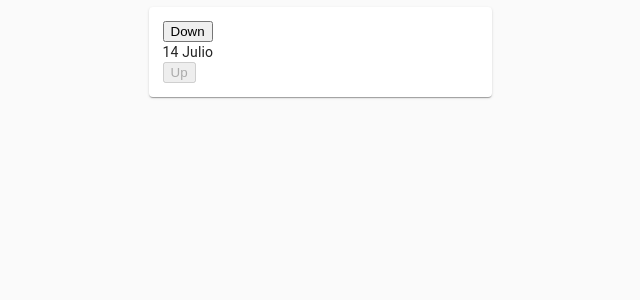
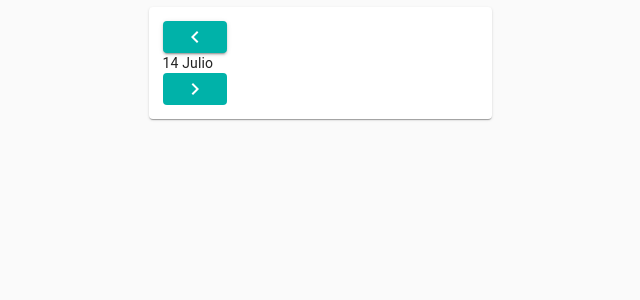
Before and after one commit to aronysalvador/AdmisionFront, a React (Create React App) app: page / in a window 1280 px wide. Shown: the top 300 px of the page, without its empty margins (320-960 px from the left). Built offline with nearby package versions, Linux system fonts and the light colour scheme.

Commit message:
Add colors to buttons

```diff
--- a/src/components/FechaSiniestro/FechaSiniestro.jsx
+++ b/src/components/FechaSiniestro/FechaSiniestro.jsx
@@ -1,5 +1,7 @@
 import React, { useEffect, useState } from "react";
 import { meses, getActualDate } from "../../util/FechasUtils";
+import { Button } from "@material-ui/core";
+import { KeyboardArrowLeft, KeyboardArrowRight } from "@material-ui/icons";
 
 const FechaSiniestro = () => {
   const [days, setDays] = useState(() => {
@@ -46,6 +48,7 @@ const FechaSiniestro = () => {
   }, [days, month, year, monthLastDay]);
 
   const { name: monthName } = meses.find((x) => x.id === month);
+
   console.log({
     days,
     monthName,
@@ -59,26 +62,32 @@ const FechaSiniestro = () => {
   return (
     <div className="fecha-container">
       <div className="caja">
-        <button
+        <Button
+          style={{ backgroundColor: "#00B2A9" }}
+          variant="contained"
+          size="small"
           onClick={() => {
             setDays((d) => --d);
           }}
         >
-          Down
-        </button>
+          <KeyboardArrowLeft style={{ color: "#FFFFFF" }} />
+        </Button>
       </div>
       <div className="caja">
         <span>{`${days} ${monthName}`}</span>
       </div>
       <div className="caja">
-        <button
+        <Button
+          style={{ backgroundColor: "#00B2A9" }}
+          variant="contained"
+          size="small"
           disabled={days === actualDay && month === actualMonth}
           onClick={() => {
             setDays((d) => ++d);
           }}
         >
-          Up
-        </button>
+          <KeyboardArrowRight style={{ color: "#FFFFFF" }} />
+        </Button>
       </div>
     </div>
   );
```
